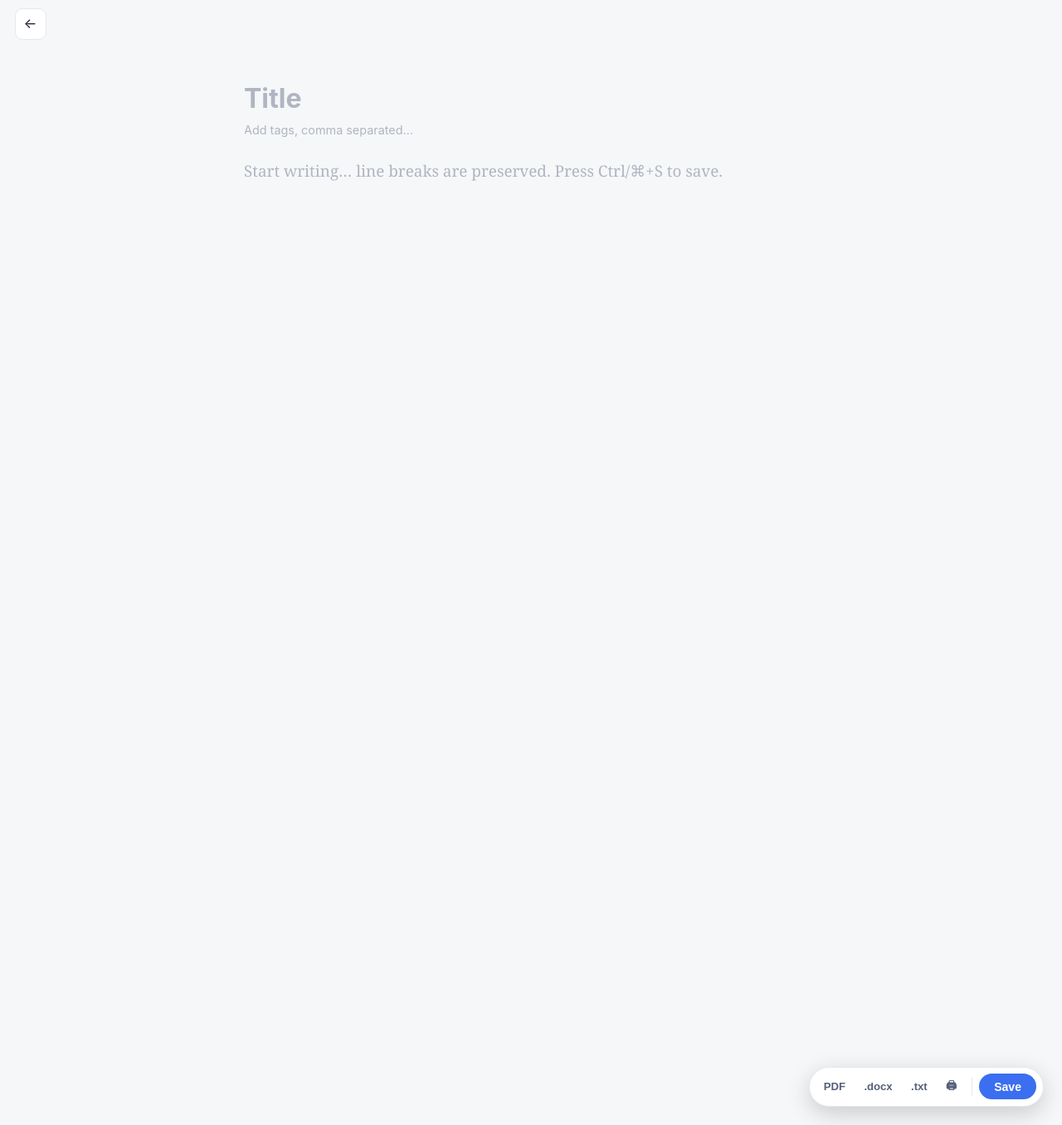
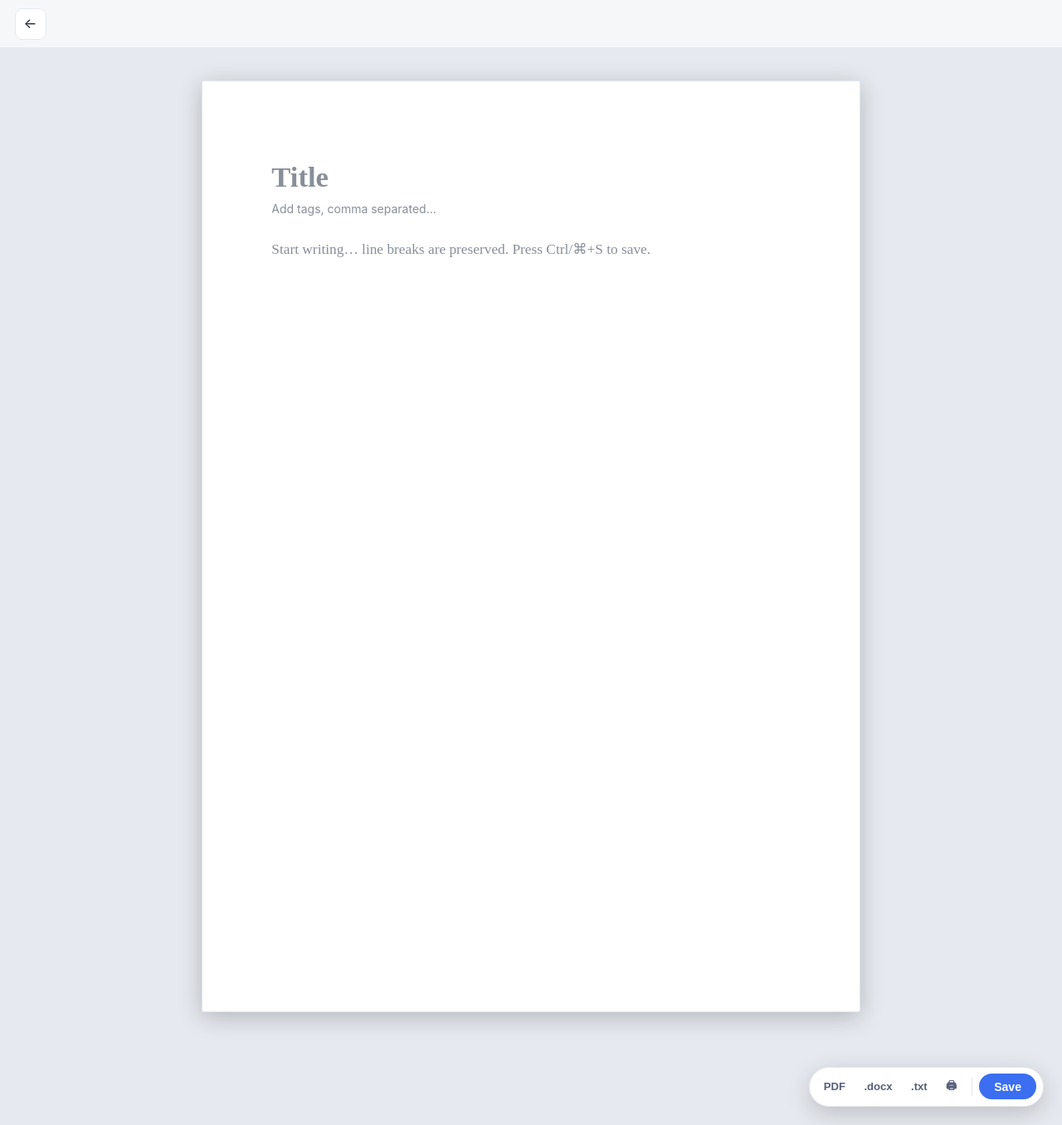
Before and after one commit to DanielTeshome07/Notes_App, a Flask app: page /editor in a window 1280 px wide. Shown: the whole page at 83% size. Run offline with Flask 3, Linux system fonts and the light colour scheme.

Commit message:
Make the editor a formal A4 paper page
Render the writing surface as a real A4 sheet (21cm × 29.7cm with 2.5cm
margins) floating on a themed "desk" canvas: white paper with dark ink
in both light and dark mode, a subtle page shadow, Times New Roman body
that's justified like a printed document, and a bold serif title. The
sheet grows with its content and collapses to a full-bleed page below
A4 width. Action pill stays pinned bottom-right.

Adds --canvas/--paper/--paper-ink/--paper-edge/--paper-muted tokens so
the field colors stay readable on white paper regardless of theme.

Co-Authored-By: Claude Opus 4.8 <noreply@anthropic.com>

```diff
--- a/static/style.css
+++ b/static/style.css
@@ -15,6 +15,12 @@
   --chip-ink: #56607a;
   --radius: 12px;
   --shadow: 0 1px 2px rgba(20, 30, 60, 0.04);
+  /* Editor "desk + A4 sheet". Paper stays white in both themes. */
+  --canvas: #e6e9ef;
+  --paper: #ffffff;
+  --paper-ink: #1b1b1b;
+  --paper-edge: #e2e6ee;
+  --paper-muted: #6b7280;
 }
 
 [data-theme="dark"] {
@@ -33,6 +39,9 @@
   --chip: #242b36;
   --chip-ink: #aeb8c9;
   --shadow: 0 1px 2px rgba(0, 0, 0, 0.4);
+  /* A darker "desk" so the white sheet reads as paper; paper itself unchanged. */
+  --canvas: #0a0d12;
+  --paper-edge: #d8dce4;
 }
 
 * { box-sizing: border-box; }
@@ -281,36 +290,52 @@ body.editor-page {
 .writing-top .icon-btn { text-decoration: none; }
 .writing-top .grow { flex: 1; }
 
-/* The page scrolls as one continuous document; the textarea auto-grows. */
-.writing-scroll { flex: 1; overflow-y: auto; }
-.writing-col {
-  max-width: 740px; margin: 0 auto;
-  padding: 2.6rem 1.5rem 9rem;   /* bottom room so text clears the floating bar */
+/* A4 sheet floating on a themed canvas; the sheet grows with its content. */
+.writing-scroll {
+  flex: 1; overflow-y: auto;
+  background: var(--canvas);
+  padding-bottom: 6rem;   /* room so the last page clears the floating bar */
 }
-/* .editor-page prefix raises specificity above the global input[type=text] rule. */
-.editor-page .doc-title-field,
-.editor-page .doc-tags-field,
-.editor-page .doc-body {
+.paper {
+  /* Real A4: 21cm × 29.7cm with ~2.5cm document margins. */
+  width: 21cm;
+  max-width: calc(100% - 2rem);
+  min-height: 29.7cm;
+  margin: 2.5rem auto;
+  padding: 2.5cm 2.2cm;
+  background: var(--paper);
+  color: var(--paper-ink);
+  border: 1px solid var(--paper-edge);
+  border-radius: 2px;
+  box-shadow: 0 6px 28px rgba(0, 0, 0, 0.22);
+}
+/* Fields are transparent on the sheet and inherit the paper's dark ink so they
+   stay readable in dark mode (where var(--ink) would be light). The .paper
+   ancestor also lifts these above the global input[type=text] rule. */
+.paper .doc-title-field,
+.paper .doc-tags-field,
+.paper .doc-body {
   width: 100%; margin: 0; border: none; background: transparent; padding: 0;
-  color: var(--ink);
+  color: inherit; caret-color: var(--paper-ink);
+  font-family: "Times New Roman", Times, Georgia, serif;
 }
-.doc-title-field:focus,
-.doc-tags-field:focus,
-.doc-body:focus { outline: none; box-shadow: none; }
-.editor-page .doc-title-field {
-  font-size: 2rem; font-weight: 700; line-height: 1.25; margin-bottom: 0.35rem;
+.paper .doc-title-field:focus,
+.paper .doc-tags-field:focus,
+.paper .doc-body:focus { outline: none; box-shadow: none; }
+.paper .doc-title-field {
+  font-size: 26pt; font-weight: 700; line-height: 1.2; margin-bottom: 0.3rem;
 }
-.editor-page .doc-tags-field {
-  font-size: 0.9rem; color: var(--muted); margin-bottom: 1.5rem;
+.paper .doc-tags-field {
+  font-size: 10.5pt; color: var(--paper-muted); margin-bottom: 1.6rem;
+  font-family: -apple-system, BlinkMacSystemFont, "Segoe UI", Roboto, sans-serif;
 }
-.editor-page .doc-body {
-  resize: none; overflow: hidden; min-height: 55vh;
-  font-family: Georgia, Cambria, "Times New Roman", serif;
-  font-size: 1.18rem; line-height: 1.85;
+.paper .doc-body {
+  resize: none; overflow: hidden; min-height: 22cm;
+  font-size: 13pt; line-height: 1.7; text-align: justify;
 }
-.doc-title-field::placeholder,
-.doc-tags-field::placeholder,
-.doc-body::placeholder { color: var(--muted); opacity: 0.65; }
+.paper .doc-title-field::placeholder,
+.paper .doc-tags-field::placeholder,
+.paper .doc-body::placeholder { color: var(--paper-muted); opacity: 0.8; }
 
 /* Floating action bar, pinned to the bottom-right corner */
 .fab-bar {
@@ -333,10 +358,10 @@ body.editor-page {
 .ed-status { font-size: 0.8rem; color: var(--muted); white-space: nowrap; }
 .ed-status.dirty { color: var(--accent); }
 .ed-status.saved { color: var(--ok); }
-@media (max-width: 640px) {
-  .writing-col { padding: 1.6rem 1.1rem 8rem; }
-  .doc-title-field { font-size: 1.6rem; }
-  .doc-body { font-size: 1.06rem; }
+@media (max-width: 820px) {
+  /* Below A4 width, let the sheet fill the screen with tighter margins. */
+  .paper { margin: 1rem auto; padding: 1.6rem 1.3rem; min-height: 80vh; border-radius: 0; }
+  .paper .doc-body { min-height: 60vh; }
   .fab-bar { right: 0.8rem; bottom: 0.8rem; }
   .fab-ghost { padding: 0.4rem 0.5rem; }
 }
--- a/templates/editor.html
+++ b/templates/editor.html
@@ -24,7 +24,7 @@
   </div>
 
   <div class="writing-scroll">
-    <div class="writing-col">
+    <div class="paper">
       <input type="text" id="ed-title" class="doc-title-field" placeholder="Title">
       <input type="text" id="ed-tags" class="doc-tags-field" placeholder="Add tags, comma separated…">
       <textarea id="ed-content" class="doc-body" rows="1"
```
